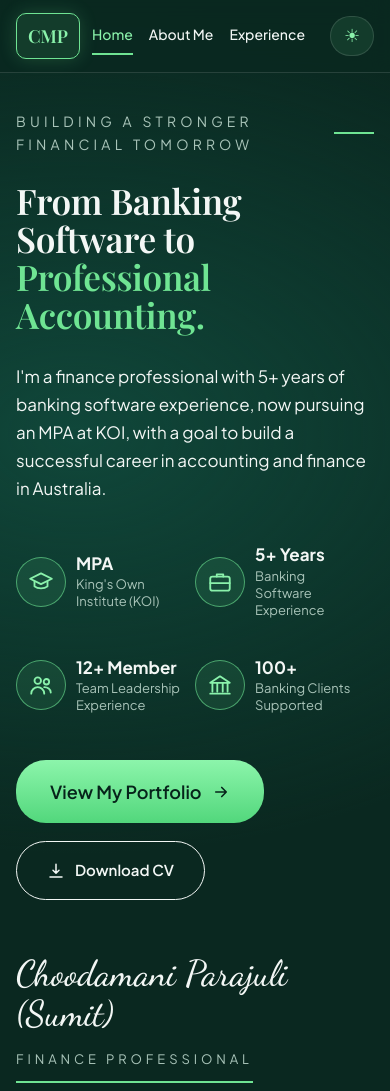
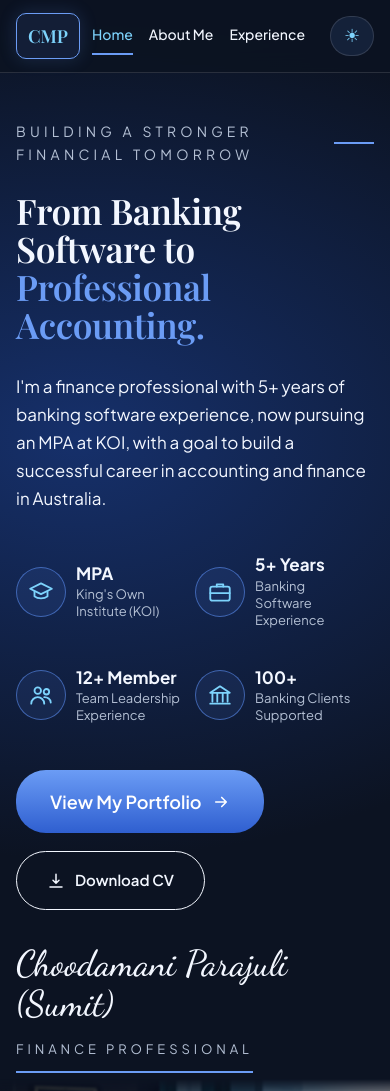
Before and after one commit to sumitparajulee/My-portfolio-, a plain HTML site: page index.html in a window 390 px wide. Shown: the top 1091 px of the page. Drawn offline with nearby package versions, Linux system fonts and the light colour scheme.

Commit message:
Update style.css

```diff
--- a/style.css
+++ b/style.css
@@ -101,34 +101,34 @@ cite{display:block;margin-top:.7rem;font:600 13px 'Plus Jakarta Sans';font-style
 @media(max-width:860px){.hero{border-radius:22px}}
 
 /* ===== hero + nav redesign (matches reference image, uses site blue palette) ===== */
-.top{position:fixed;top:0;left:0;right:0;z-index:30;padding:0;background:rgba(10,40,32,.85);backdrop-filter:blur(12px);border-bottom:1px solid rgba(255,255,255,.12)}
+.top{position:fixed;top:0;left:0;right:0;z-index:30;padding:0;background:rgba(12,19,34,.85);backdrop-filter:blur(12px);border-bottom:1px solid rgba(255,255,255,.12)}
 .tw{max-width:1240px;margin:0 auto;padding:0 28px;display:flex;align-items:center;gap:18px;height:84px}
-.logo2{display:grid;place-items:center;width:80px;height:56px;border:1.5px solid #6fe493;border-radius:10px;font:600 22px 'Playfair Display',serif;color:#8af2ab;background:rgba(111,228,147,.1);box-shadow:0 0 18px rgba(111,228,147,.2);text-decoration:none;flex:none}
-.brand b{display:block;font-size:18px;font-weight:600;line-height:1.2;color:#f3f7f5}.brand span{font-size:13.5px;color:#a9c4b9}
+.logo2{display:grid;place-items:center;width:80px;height:56px;border:1.5px solid #6b9cf5;border-radius:10px;font:600 22px 'Playfair Display',serif;color:#7dd3fc;background:rgba(91,141,239,.1);box-shadow:0 0 18px rgba(91,141,239,.2);text-decoration:none;flex:none}
+.brand b{display:block;font-size:18px;font-weight:600;line-height:1.2;color:#f3f7ff}.brand span{font-size:13.5px;color:#b4c0d4}
 .top #nav{margin-left:auto;gap:1.6rem;overflow:visible}
-.top #nav a{color:#f3f7f5;padding:6px 0;border-radius:0;border-bottom:2px solid transparent;background:none;font-size:15px}
-.top #nav a:hover,.top #nav a.on{background:none;color:#8af2ab;border-color:#6fe493}
-.dl{display:inline-flex;align-items:center;gap:10px;padding:12px 22px;border-radius:30px;background:#0f4a39;color:#fff;font-weight:600;font-size:15px;text-decoration:none;border:1px solid rgba(111,228,147,.45);white-space:nowrap}
+.top #nav a{color:#f3f7ff;padding:6px 0;border-radius:0;border-bottom:2px solid transparent;background:none;font-size:15px}
+.top #nav a:hover,.top #nav a.on{background:none;color:#7dd3fc;border-color:#6b9cf5}
+.dl{display:inline-flex;align-items:center;gap:10px;padding:12px 22px;border-radius:30px;background:#1e3a8a;color:#fff;font-weight:600;font-size:15px;text-decoration:none;border:1px solid rgba(91,141,239,.45);white-space:nowrap}
 .dl svg{width:18px;height:18px}
-.hx{position:relative;min-height:100vh;display:flex;align-items:center;padding:140px 0 70px;overflow:hidden;background:radial-gradient(900px 600px at 20% 30%,#10473a,transparent 70%),#0a2820;color:#f3f7f5;margin-bottom:3.5rem}
-.hx-photo{position:absolute;right:0;bottom:0;height:88%;aspect-ratio:972/839;background:url(assets/hero.jpg?v=4) center/100% 100% no-repeat;-webkit-mask-image:linear-gradient(90deg,transparent 0,#000 30%),linear-gradient(180deg,transparent 0,#000 12%);-webkit-mask-composite:source-in;mask-image:linear-gradient(90deg,transparent 0,#000 30%),linear-gradient(180deg,transparent 0,#000 12%);mask-composite:intersect}
+.hx{position:relative;min-height:clamp(640px,100vh,880px);display:flex;align-items:center;padding:140px 0 70px;overflow:hidden;background:radial-gradient(900px 600px at 20% 30%,#16306b,transparent 70%),#0c1322;color:#f3f7ff;margin-bottom:3.5rem}
+.hx-photo{position:absolute;right:0;bottom:0;height:88%;aspect-ratio:972/839;background:url(assets/hero.jpg?v=6) center/100% 100% no-repeat;-webkit-mask-image:linear-gradient(90deg,transparent 0,#000 30%),linear-gradient(180deg,transparent 0,#000 12%);-webkit-mask-composite:source-in;mask-image:linear-gradient(90deg,transparent 0,#000 30%),linear-gradient(180deg,transparent 0,#000 12%);mask-composite:intersect}
 .hx-in{position:relative;z-index:2;width:100%}.hx-copy{max-width:800px}
-.hx-eye{display:flex;align-items:center;gap:18px;font-size:14px;letter-spacing:.3em;text-transform:uppercase;color:#a9c4b9;margin:0 0 26px}.hx-eye:after{content:"";width:64px;height:2px;background:#6fe493}
+.hx-eye{display:flex;align-items:center;gap:18px;font-size:14px;letter-spacing:.3em;text-transform:uppercase;color:#b4c0d4;margin:0 0 26px}.hx-eye:after{content:"";width:64px;height:2px;background:#6b9cf5}
 .hx h1{font:600 clamp(2.2rem,3.9vw,4.3rem)/1.08 'Playfair Display',serif;letter-spacing:-.01em;margin:0;max-width:none}
-.hx h1 em{display:block;font-style:normal;color:#6fe493}
-.hx-lede{margin:28px 0 32px;font-size:19px;max-width:560px;color:#f3f7f5}
+.hx h1 em{display:block;font-style:normal;color:#6b9cf5}
+.hx-lede{margin:28px 0 32px;font-size:19px;max-width:560px;color:#f3f7ff}
 .hx-stats{display:flex;flex-wrap:wrap;margin-bottom:36px;max-width:860px}
 .hx-stats>div{display:flex;align-items:center;gap:10px;padding:0 14px;border-left:1px solid rgba(255,255,255,.14)}.hx-stats>div:first-child{padding-left:0;border:0}
-.hx-stats i{flex:none;width:50px;height:50px;border-radius:50%;border:1.5px solid rgba(111,228,147,.6);display:grid;place-items:center;background:rgba(111,228,147,.1)}
-.hx-stats svg{width:26px;height:26px;stroke:#8af2ab;fill:none;stroke-width:1.7;stroke-linecap:round;stroke-linejoin:round}
-.hx-stats p{margin:0}.hx-stats b{display:block;font-size:17px;line-height:1.2}.hx-stats small{display:block;font-size:13px;color:#a9c4b9;line-height:1.3;margin-top:3px;max-width:112px}
+.hx-stats i{flex:none;width:50px;height:50px;border-radius:50%;border:1.5px solid rgba(91,141,239,.6);display:grid;place-items:center;background:rgba(91,141,239,.1)}
+.hx-stats svg{width:26px;height:26px;stroke:#7dd3fc;fill:none;stroke-width:1.7;stroke-linecap:round;stroke-linejoin:round}
+.hx-stats p{margin:0}.hx-stats b{display:block;font-size:17px;line-height:1.2}.hx-stats small{display:block;font-size:13px;color:#b4c0d4;line-height:1.3;margin-top:3px;max-width:112px}
 .hx-cta{display:flex;gap:18px;flex-wrap:wrap}
 .hx-main,.hx-line{display:inline-flex;align-items:center;gap:10px;border-radius:30px;font-weight:600;text-decoration:none;transition:transform .2s}
-.hx-main{background:linear-gradient(180deg,#8cf5ab,#52d77c);color:#06231a;padding:17px 34px;font-size:18px}
-.hx-line{border:1px solid #f3f7f5;color:#f3f7f5;padding:16px 30px;font-size:15px}
+.hx-main{background:linear-gradient(180deg,#6b9cf5,#2f5fd0);color:#fff;padding:17px 34px;font-size:18px}
+.hx-line{border:1px solid #f3f7ff;color:#f3f7ff;padding:16px 30px;font-size:15px}
 .hx-main:hover,.hx-line:hover{transform:translateY(-2px)}.hx-main svg,.hx-line svg{width:18px;height:18px}
 .hx-sig{margin-top:54px}.hx-sig i{display:block;font:500 36px/1.1 'Dancing Script',cursive}
-.hx-sig span{display:inline-block;margin-top:6px;font-size:13px;letter-spacing:.3em;text-transform:uppercase;color:#a9c4b9;padding-bottom:10px;border-bottom:2px solid #6fe493}
+.hx-sig span{display:inline-block;margin-top:6px;font-size:13px;letter-spacing:.3em;text-transform:uppercase;color:#b4c0d4;padding-bottom:10px;border-bottom:2px solid #6b9cf5}
 section{scroll-margin-top:6.5rem}
 @media(max-width:1180px){.brand span{display:none}.top #nav{gap:1rem}.top #nav a{font-size:14px}.dl{display:none}}
 @media(max-width:860px){.tw{height:72px;padding:0 16px;gap:12px}.logo2{width:64px;height:46px;font-size:18px}.brand{display:none}.top #nav{margin-left:0;overflow-x:auto}
@@ -140,19 +140,46 @@ section{scroll-margin-top:6.5rem}
 @media(max-width:1320px){.brand span{display:none}.hx-stats{max-width:600px;row-gap:18px}.hx-stats>div:nth-child(3){padding-left:0;border-left:0}}
 @media(min-width:861px){.hx-photo{height:auto;width:min(54vw,980px);max-height:92%}}
 
-[data-theme=dark]{--ink:#e9f3ee;--mute:#a9c4b9;--bg:#0a2820;--card:#0e3329;--line:#1f4a3d;--g:#6fe493;--g2:#123d31;--am:#8af2ab;--am2:#123d31;--on-g:#06231a;--s:#3fb7a0}
-[data-theme=light]{--ink:#0c2a21;--mute:#46635a;--bg:#f4f8f6;--card:#fff;--line:#d5e3dc;--g:#0f7a4a;--g2:#e6f4ec;--am:#0f6b45;--am2:#dff3e7;--on-g:#fff;--s:#0b8a7a}
+[data-theme=dark]{--ink:#e8edf5;--mute:#b4c0d4;--bg:#0c1322;--card:#141e33;--line:#283447;--g:#5b8def;--g2:#1b2740;--am:#38bdf8;--am2:#1b2740;--on-g:#fff;--s:#0284c7}
+[data-theme=light]{--ink:#0d1117;--mute:#4a5568;--bg:#f8fafc;--card:#fff;--line:#e2e8f0;--g:#1e3a8a;--g2:#eff6ff;--am:#0369a1;--am2:#e0f2fe;--on-g:#fff;--s:#0284c7}
 .bar.w,.bar.s{color:var(--on-g)}.bar.s,.legend .s{background:var(--s)}.btn.p,.chips button[aria-selected=true]{color:var(--on-g)}
 .pips i.f{background:var(--g)}.kpi,.card,.role,blockquote{box-shadow:none}
-.thm{width:62px;height:44px;border-radius:22px;border:1px solid rgba(255,255,255,.12);background:rgba(111,228,147,.1);color:#8af2ab;font-size:18px;cursor:pointer;flex:none}
-.dl{background:#0f4a39}
+.thm{width:62px;height:44px;border-radius:22px;border:1px solid rgba(255,255,255,.12);background:rgba(91,141,239,.12);color:#7dd3fc;font-size:18px;cursor:pointer;flex:none}
+.dl{background:#1e3a8a}
 @media(max-width:860px){.thm{width:44px;height:40px;flex:none}}
 
 .hx-sig{display:flex;flex-wrap:wrap;align-items:flex-end;gap:10px 28px}.hx-sig i{flex-basis:100%}
-.hx-in-link{display:inline-flex;align-items:center;gap:8px;margin-bottom:10px;color:#f3f7f5;text-decoration:none;font-weight:600;font-size:14px;padding:7px 14px;border:1px solid rgba(255,255,255,.25);border-radius:30px}
-.hx-in-link:hover{border-color:#6fe493;color:#8af2ab}.hx-in-link svg{width:16px;height:16px}
+.hx-in-link{display:inline-flex;align-items:center;gap:8px;margin-bottom:10px;color:#f3f7ff;text-decoration:none;font-weight:600;font-size:14px;padding:7px 14px;border:1px solid rgba(255,255,255,.25);border-radius:30px}
+.hx-in-link:hover{border-color:#6b9cf5;color:#7dd3fc}.hx-in-link svg{width:16px;height:16px}
 
 .btns .btn{display:inline-flex;align-items:center;gap:.55rem}
 .btn .wa{color:#25d366}.btn .lk{color:#0a66c2}
 [data-theme=dark] .btn .lk{color:#58a6ff}
 .btn.p svg{color:currentColor}
+
+/* tall/narrow screens (portrait tablets, phones in "Desktop site" mode): stack hero, no 100vh gap */
+@media (max-aspect-ratio:1/1){
+.hx{min-height:0;display:flex;flex-direction:column;align-items:stretch;padding:130px 0 0}
+.hx-in,.hx-photo{flex:none}
+.hx-photo{position:relative;order:2;right:auto;bottom:auto;width:100%;max-width:none;max-height:none;height:auto;margin-top:28px;opacity:1;background-position:center bottom;-webkit-mask-image:linear-gradient(180deg,transparent 0,#000 22%);mask-image:linear-gradient(180deg,transparent 0,#000 22%);-webkit-mask-composite:source-over;mask-composite:add}
+}
+@media(max-width:860px){
+.hx{padding-bottom:0}
+.hx-sig{margin-top:30px}
+.hx-photo{margin-top:6px;width:100%;height:auto;aspect-ratio:1/1.14;background-size:132% auto;background-position:24% 100%;-webkit-mask-image:linear-gradient(180deg,transparent 0,#000 9%);mask-image:linear-gradient(180deg,transparent 0,#000 9%);-webkit-mask-composite:source-over;mask-composite:add}
+}
+
+/* final stacked-hero rules: phones, portrait tablets, and phones in "Desktop site" mode */
+@media (max-aspect-ratio:1/1),(max-width:860px){
+.hx{min-height:0;display:flex;flex-direction:column;align-items:stretch;padding:120px 0 0}
+.hx-in,.hx-photo{flex:none}
+.hx-sig{margin-top:34px}
+.hx-photo{position:relative;order:2;right:auto;bottom:auto;width:100%;max-width:none;max-height:none;height:auto;aspect-ratio:972/780;margin-top:8px;opacity:1;background-size:cover;background-position:70% 100%;-webkit-mask-image:linear-gradient(180deg,transparent 0,#000 8%),linear-gradient(90deg,transparent 0,#000 14%);-webkit-mask-composite:source-in;mask-image:linear-gradient(180deg,transparent 0,#000 8%),linear-gradient(90deg,transparent 0,#000 14%);mask-composite:intersect}
+}
+@media(max-width:860px){
+.hx{padding-bottom:0}
+.hx-photo{margin-top:6px;aspect-ratio:1/.98;background-size:auto 100%;background-position:38% bottom;-webkit-mask-image:linear-gradient(180deg,transparent 0,#000 9%);mask-image:linear-gradient(180deg,transparent 0,#000 9%)}
+.hx-sig{margin-top:34px;margin-bottom:0}
+}
+
+@media(min-width:861px){.hx-photo{-webkit-mask-image:linear-gradient(90deg,transparent 0,#000 30%),linear-gradient(180deg,transparent 0,#000 12%,#000 90%,transparent 100%);mask-image:linear-gradient(90deg,transparent 0,#000 30%),linear-gradient(180deg,transparent 0,#000 12%,#000 90%,transparent 100%)}}
```
